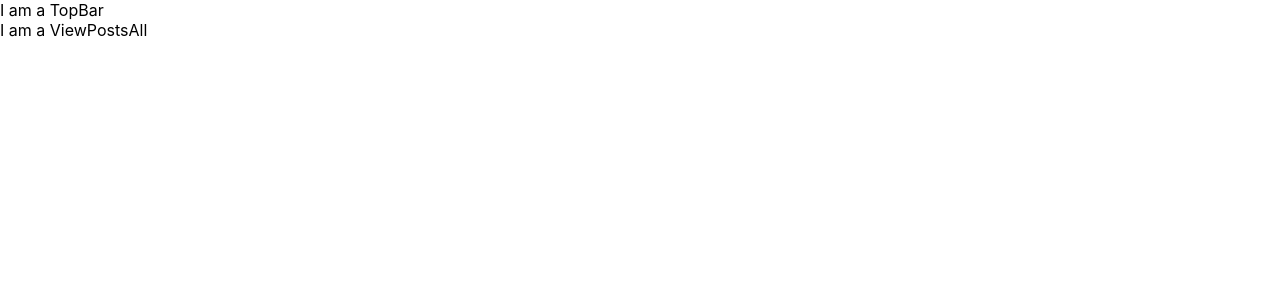
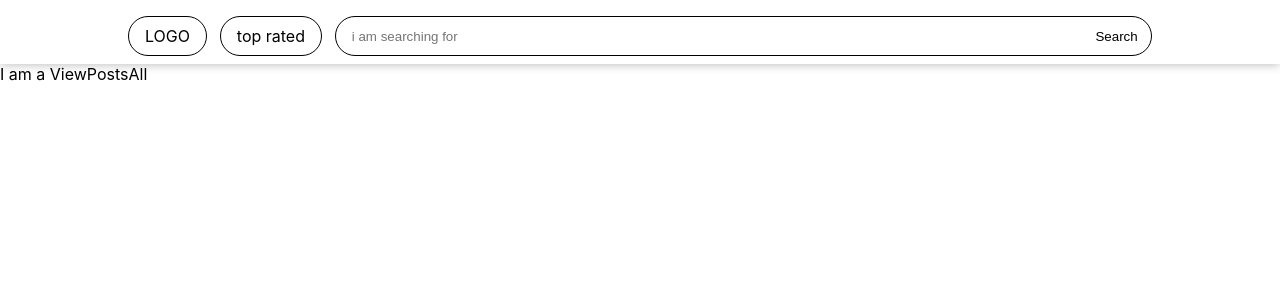
Before and after one commit to DevisWeb/wbs-w6p5-react_pinterest-clone, a React (Create React App) app: page / in a window 1280 px wide. Shown: the top 300 px of the page. Built offline with nearby package versions, Linux system fonts and the light colour scheme.

Commit message:
IMPL initial TopBar  Component

```diff
--- a/src/components/topbar/index.js
+++ b/src/components/topbar/index.js
@@ -1,3 +1,19 @@
+import { Link, NavLink } from 'react-router-dom'
+import SearchBar from '../searchbar'
+import './styles.css'
+
 export default function TopBar() {
-    return <div>I am a TopBar</div>
+    return (
+      <div className="topbar">
+        <div className="topbar-content container">
+          <Link className="link" to="/">
+            LOGO
+          </Link>
+          <NavLink className="link" activeClassName="active" to="/best_rated">
+            top rated
+          </NavLink>
+          <SearchBar></SearchBar>
+        </div>
+      </div>
+    )
 }
--- /dev/null
+++ b/src/components/topbar/styles.css
@@ -0,0 +1,38 @@
+.topbar {
+    position: fixed;
+    top:0;
+    z-index: 10;
+    width: 100%;
+    height: 4em;
+    padding: 1em 0 0.5em 0;
+    background-color: white;
+    box-shadow: 0 0 10px 0 rgba(0, 0, 0, 0.3);
+}
+.topbar + * {
+    margin-top:4em;
+}
+.topbar-content {
+    height: 100%;
+    display: flex;
+    justify-content: center;
+    align-items: center;
+}
+.topbar-content > * {
+    height: 100%;
+    margin-right: 0.8em;
+}
+.topbar-content > *:last-child {
+    margin-right: 0;
+}
+.topbar-content .link {
+    flex-shrink: 0;
+    border: 1px solid black;
+    border-radius: 2em;
+    padding: 0 1em;
+    display: flex;
+    justify-content: center;
+    align-items: center;
+}
+.topbar .active {
+    background-color: grey;
+}
```
